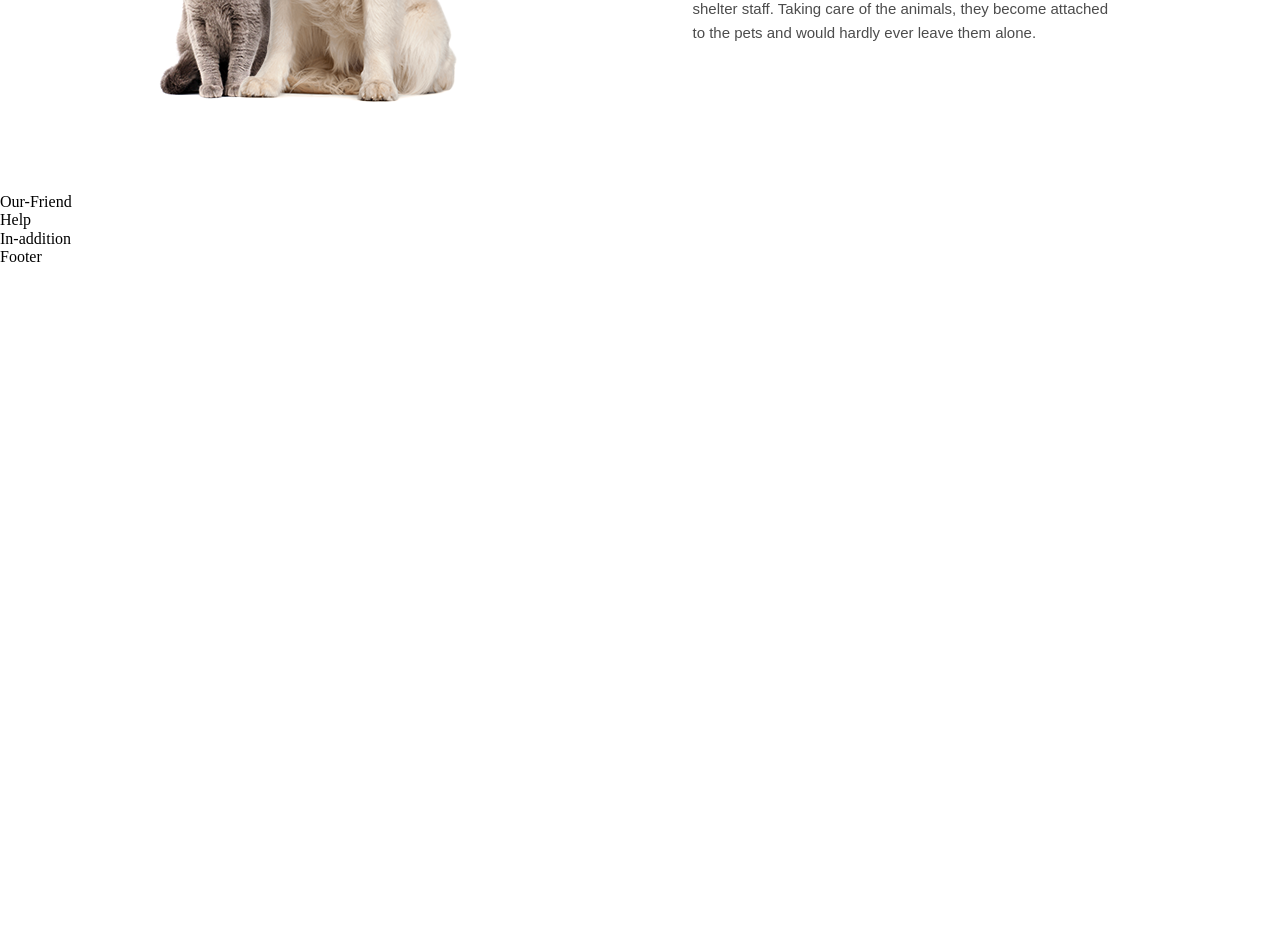
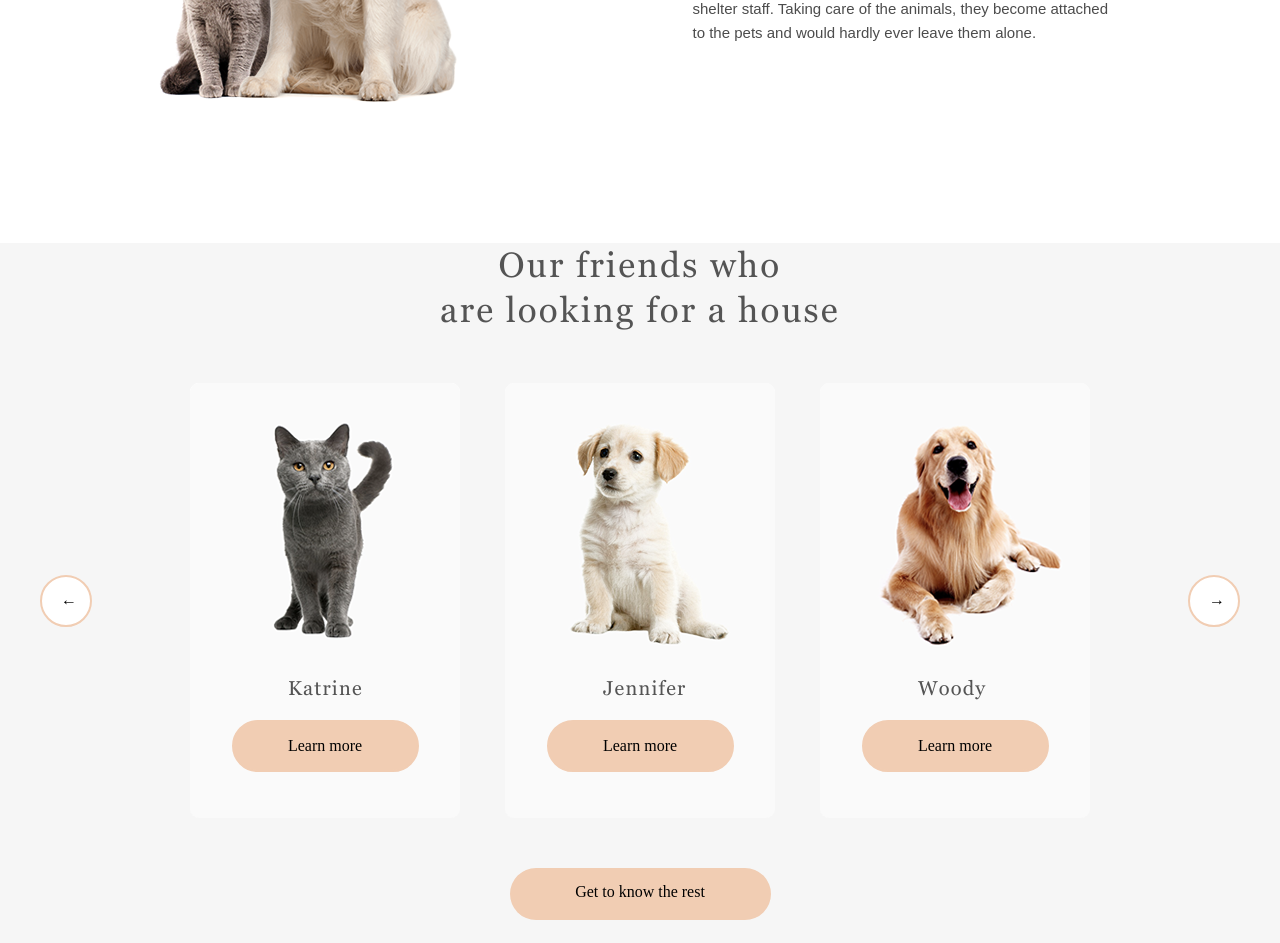
Before and after one commit to webjsworker/Shelter, a plain HTML site: page index.html in a window 1280 px wide. Shown: the part 1303-2246 px from the top of the page. Before the commit the page ends 1570 px from the top, so only its background shows below. Drawn offline with Linux system fonts and the light colour scheme.

Commit message:
feat: add destop pets

```diff
--- a/index.html
+++ b/index.html
@@ -40,9 +40,11 @@
                 <div class="start-screen__content-wrapper">
                     <div class="start-screen__content">
                         <div class="start-screen__title">Not only people need a house</div>
-                    <div class="start-screen__subtitle">We offer to give a chance to a little and nice puppy with an extremely wide and open heart. He or she will love you more than anybody else in the world, you will see!</div>
+                        <div class="start-screen__subtitle">We offer to give a chance to a little and nice puppy with an
+                            extremely wide and open heart. He or she will love you more than anybody else in the world,
+                            you will see!</div>
                         <div class="start-screen__button">
-                        <button >Make a friend</button>
+                            <button>Make a friend</button>
                         </div>
                     </div>
                     <div class="start-screen__puppy">
@@ -60,12 +62,46 @@
                 </div>
                 <div class="about__content">
                     <div class="about__title">About the shelter “Cozy House”</div>
-                    <div class="about__subtitle">Currently we have 121 dogs and 342 cats on our hands and statistics show that only 20% of them will find a family. The others will continue to live with us and will be waiting for a lucky chance to become dearly loved.</div>
-                    <div class="about__subtitle">We feed our wards with the best food and make sure that they do not get sick, feel comfortable (including psychologically) and well. We are supported by 87 volunteers and 28 employees of various skill levels. About 12% of the animals are taken by the shelter staff. Taking care of the animals, they become attached to the pets and would hardly ever leave them alone.</div>
+                    <div class="about__subtitle">Currently we have 121 dogs and 342 cats on our hands and statistics
+                        show that only 20% of them will find a family. The others will continue to live with us and will
+                        be waiting for a lucky chance to become dearly loved.</div>
+                    <div class="about__subtitle">We feed our wards with the best food and make sure that they do not get
+                        sick, feel comfortable (including psychologically) and well. We are supported by 87 volunteers
+                        and 28 employees of various skill levels. About 12% of the animals are taken by the shelter
+                        staff. Taking care of the animals, they become attached to the pets and would hardly ever leave
+                        them alone.</div>
                 </div>
             </div>
         </section>
-        <section class="our-Friends">Our-Friend</section>
+        <section class="pets">
+            <div class="pets__wrapper">
+                <div class="pets__title">Our friends who <br> are looking for a house</div>
+                <div class="pets__slider">
+                    <button class="pets__slider-button">&#8592;</button>
+                    <div class="pets__slider-wrapper">
+                        <div class="pets__card">
+                            <img src="./assets/desktop/pets-katrine.png" alt="name">
+                            <div class="name">Katrine</div>
+                            <button class="pets__learn-more">Learn more</button>
+                        </div>
+                        <div class="pets__card">
+                            <img src="./assets/desktop/pets-jennifer.png" alt="name">
+                            <div class="name">Jennifer</div>
+                            <button class="pets__learn-more">Learn more</button>
+                        </div>
+                        <div class="pets__card">
+                            <img src="./assets/desktop/pets-woody.png" alt="name">
+                            <div class="name">Woody</div>
+                            <button class="pets__learn-more">Learn more</button>
+                        </div>
+                    </div>
+                    <button class="pets__slider-button">&#8594;</button>
+                </div>
+                <div class="pets__button">
+                    <button>Get to know the rest</button>
+                </div>
+            </div>
+        </section>
         <section class="help">Help</section>
         <section class="in-addition">In-addition</section>
         <section class="footer">Footer</section>
--- a/style/desktop/main-desctop.css
+++ b/style/desktop/main-desctop.css
@@ -2,3 +2,4 @@
  @import url("./header.css");
  @import url("./start-screen.css");
  @import url("./about.css");
+ @import url("./pets.css");
--- /dev/null
+++ b/style/desktop/pets.css
@@ -0,0 +1,124 @@
+.pets {
+    width: 1280px;
+    height: 877px;
+    margin: 0 auto;
+    background: #F6F6F6;
+
+}
+
+.pets__wrapper {
+    width: 1200px;
+    height: 697px;
+    margin: 0 auto;
+   /*  border: 3px solid red; */
+}
+
+.pets__title {
+    width: 400px;
+    height: 90px;
+    /* border: 3px solid firebrick; */
+    margin: 50px auto;
+    font-family: 'Georgia';
+    font-style: normal;
+    font-weight: 400;
+    font-size: 35px;
+    line-height: 130%;
+    display: flex;
+    align-items: center;
+    text-align: center;
+    letter-spacing: 0.06em;
+    color: #545454;
+}
+
+.pets__slider {
+    display: flex;
+    justify-content: space-between;
+    align-items: center;
+    width: 1200px;
+    height: 435px;
+   /*  border: 3px solid green; */
+}
+.pets__slider-button{
+box-sizing: border-box;
+display: flex;
+align-items: center;
+padding: 23px 19px;
+width: 52px;
+height: 52px;
+background-color: white;
+border: 2px solid #F1CDB3;
+border-radius: 100px;
+}
+.pets__slider-wrapper{
+    display: flex;
+    justify-content: space-between;
+    width: 900px;
+    height: 435px;
+    /* border: 3px solid mediumslateblue; */
+}
+.pets__card{
+width: 270px;
+height: 435px;
+/* border: 3px solid navy; */
+background: #FAFAFA;
+border-radius: 9px;
+}
+.name{
+display: flex;
+align-items: center;
+text-align: center;
+width: 74px;
+height: 23px;
+margin: 20px auto;
+font-family: 'Georgia';
+font-style: normal;
+font-weight: 400;
+font-size: 20px;
+line-height: 23px;
+letter-spacing: 0.06em;
+color: #545454;
+}
+
+.pets__learn-more{
+    display: flex;
+    flex-direction: column;
+    align-items: center;
+    padding: 15px 45px;
+    gap: 10px;
+     width: 261px;
+    height: 52px;
+    margin: 0 auto;
+    border: none;
+    background: #F1CDB3;
+    border-radius: 100px;
+}
+
+.pets__learn-more{
+box-sizing: border-box;
+display: flex;
+flex-direction: column;
+align-items: center;
+padding: 15px 45px;
+gap: 10px;
+width: 187px;
+height: 52px;
+border: 2px solid #F1CDB3;
+border-radius: 100px;
+flex: none;
+order: 0;
+flex-grow: 0;
+
+}
+.pets__button button{
+    display: flex;
+flex-direction: column;
+align-items: center;
+width: 261px;
+height: 52px;
+padding: 15px 45px;
+gap: 10px;
+margin: 50px auto;
+border: none;
+background: #F1CDB3;
+border-radius: 100px;
+}
```
Also changed, not shown: assets/desktop/pets-jennifer.png (added), assets/desktop/pets-katrine.png (added), assets/desktop/pets-woody.png (added). Lines whose indentation alone changed are shown as unchanged.
